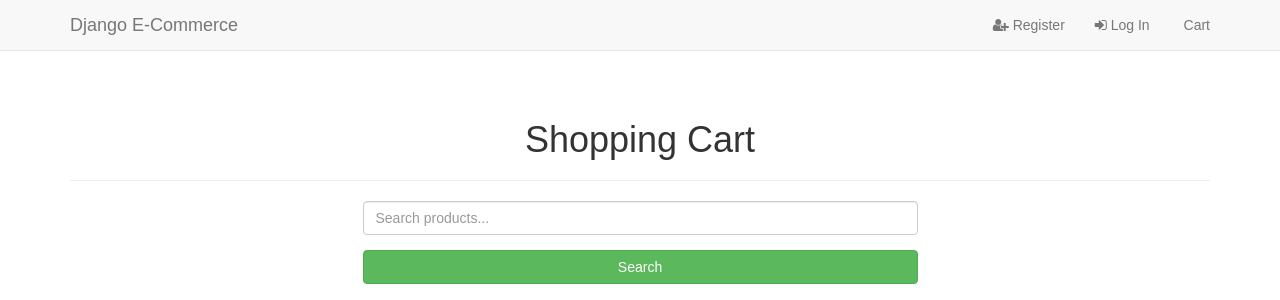
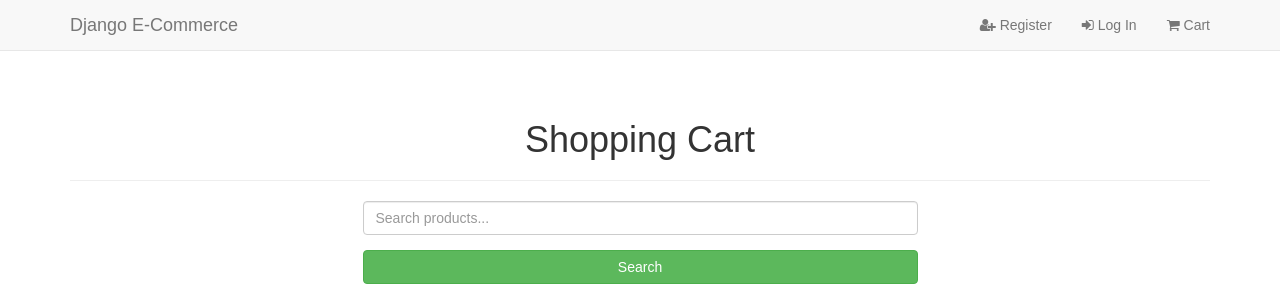
Before and after one commit to ckz8780/ci-fsf-django-ecommerce, a Django app: page /cart/ in a window 1280 px wide. Shown: the top 300 px of the page. Run offline with Django 3.2, Linux system fonts and the light colour scheme; some libraries are stand-ins or nearby versions; some web fonts are replaced.

Commit message:
updated requirements.txt

```diff
--- a/cart/templates/cart.html
+++ b/cart/templates/cart.html
@@ -28,7 +28,7 @@
                                     <div class="input-group-addon">{{ item.quantity }}</div>
                                 </div>
                             </div>
-                            <button class="btn btn-primary btn-block" type="submit"><span class="glyphicon glyphicon-edit" aria-hidden="true"></span>Update Quantity</button>
+                            <button class="btn btn-primary btn-block" type="submit"><span class="glyphicon glyphicon-edit" aria-hidden="true"></span> Update Quantity</button>
                         </form>
                     </p>
                 </div>
--- a/templates/base.html
+++ b/templates/base.html
@@ -38,7 +38,7 @@
                     {% endif %}
                     <li>
                         <a href="{% url 'view_cart' %}">
-                            <i class="fa fa-shipping-cart"></i> Cart
+                            <i class="fa fa-shopping-cart"></i> Cart
                             {% if product_count > 0 %}
                             <label class="badge badge-warning">{{ product_count }}</label>
                             {% endif %}
```
